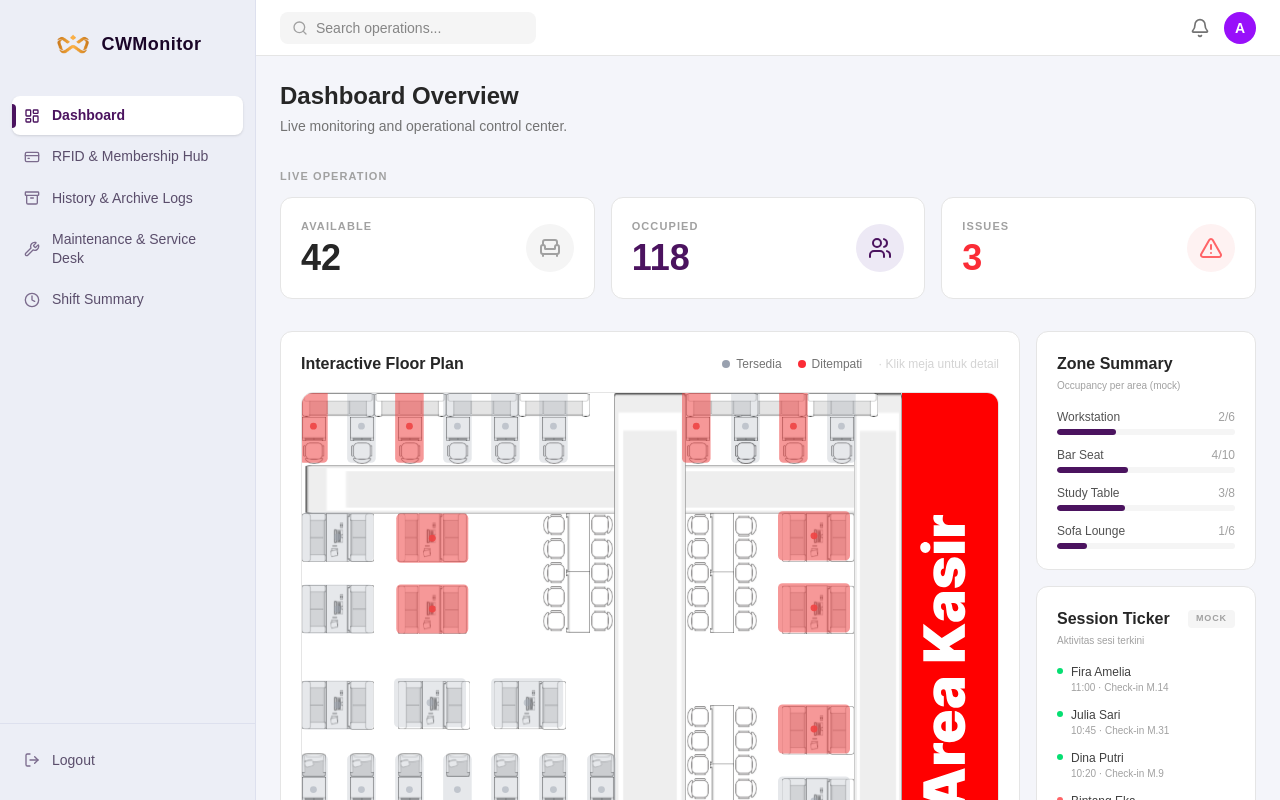
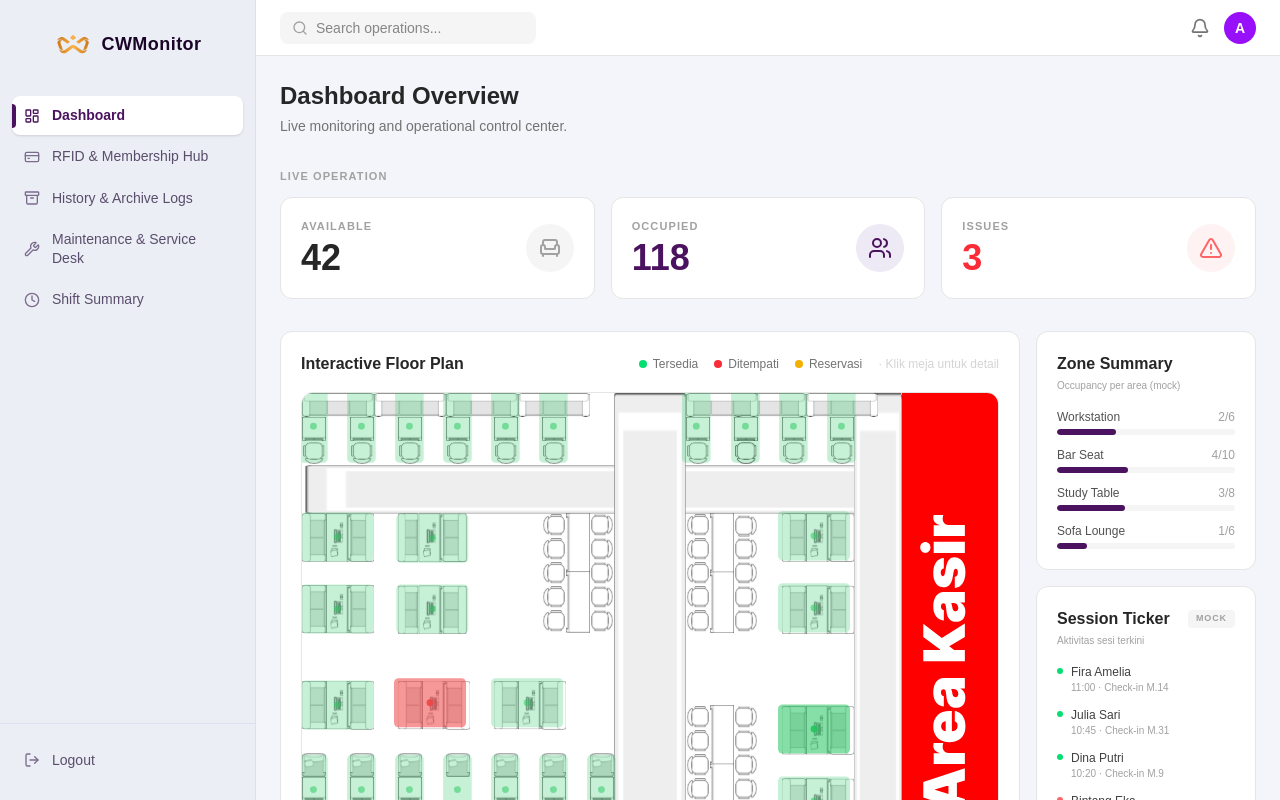
Before and after one commit to CW-Coffee-Smart-Monitor/CW-Monitoring, a Next.js app: page /admin/dashboard in a window 1280 px wide. Shown: the top 800 px of the page. Built offline with nearby package versions, Linux system fonts and the light colour scheme; no server answers; the database is empty.

Commit message:
feat: integrate table context for dynamic table status management and enhance layout with TableProvider

```diff
--- a/src/app/admin/dashboard/page.tsx
+++ b/src/app/admin/dashboard/page.tsx
@@ -8,6 +8,8 @@ import {
   Wifi,
   Armchair,
 } from 'lucide-react';
+
+import { useTableContext } from '@/context/TableContext';
 
 /* ── Mock data ──────────────────────────────────────────────── */
 
@@ -37,8 +39,8 @@ const OCCUPANCY_BARS = [
   { label: '6pm',  value: 28 },
 ];
 
-/* Tables occupied in snapshot (mock) */
-const OCCUPIED_IDS = new Set([2, 4, 8, 9, 10, 14, 23, 25, 29, 31]);
+// /* Tables occupied in snapshot (mock) */
+// const OCCUPIED_IDS = new Set([2, 4, 8, 9, 10, 14, 23, 25, 29, 31]);
 
 const SVG_W = 609, SVG_H = 483;
 
@@ -78,18 +80,18 @@ const TABLE_POS: { id: number; x: number; y: number; w?: number; h?: number }[]
 ];
 
 /* Session data for occupied tables (mock) */
-const TABLE_SESSIONS: Record<number, { name: string; member: string; checkIn: string; duration: string; type: string }> = {
-  2:  { name: 'Andi Rizky',     member: 'MBR-0021', checkIn: '09:15', duration: '1j 45m', type: 'Workstation' },
-  4:  { name: 'Budi Santoso',   member: 'MBR-0047', checkIn: '08:30', duration: '2j 30m', type: 'Workstation' },
-  8:  { name: 'Citra Maharani', member: 'MBR-0093', checkIn: '10:00', duration: '1j 00m', type: 'Study Table' },
-  9:  { name: 'Dina Putri',     member: 'MBR-0112', checkIn: '10:20', duration: '0j 40m', type: 'Study Table' },
-  10: { name: 'Erik Wijaya',    member: 'MBR-0058', checkIn: '09:45', duration: '1j 15m', type: 'Study Table' },
-  14: { name: 'Fira Amelia',    member: 'MBR-0074', checkIn: '11:00', duration: '0j 05m', type: 'Sofa Lounge' },
-  23: { name: 'Gilang Tirta',   member: 'MBR-0031', checkIn: '07:50', duration: '3j 10m', type: 'Bar Seat' },
-  25: { name: 'Hana Kusuma',    member: 'MBR-0088', checkIn: '08:10', duration: '2j 50m', type: 'Bar Seat' },
-  29: { name: 'Irfan Noor',     member: 'MBR-0065', checkIn: '09:30', duration: '1j 30m', type: 'Bar Seat' },
-  31: { name: 'Julia Sari',     member: 'MBR-0102', checkIn: '10:45', duration: '0j 15m', type: 'Bar Seat' },
-};
+// const TABLE_SESSIONS: Record<number, { name: string; member: string; checkIn: string; duration: string; type: string }> = {
+//   2:  { name: 'Andi Rizky',     member: 'MBR-0021', checkIn: '09:15', duration: '1j 45m', type: 'Workstation' },
+//   4:  { name: 'Budi Santoso',   member: 'MBR-0047', checkIn: '08:30', duration: '2j 30m', type: 'Workstation' },
+//   8:  { name: 'Citra Maharani', member: 'MBR-0093', checkIn: '10:00', duration: '1j 00m', type: 'Study Table' },
+//   9:  { name: 'Dina Putri',     member: 'MBR-0112', checkIn: '10:20', duration: '0j 40m', type: 'Study Table' },
+//   10: { name: 'Erik Wijaya',    member: 'MBR-0058', checkIn: '09:45', duration: '1j 15m', type: 'Study Table' },
+//   14: { name: 'Fira Amelia',    member: 'MBR-0074', checkIn: '11:00', duration: '0j 05m', type: 'Sofa Lounge' },
+//   23: { name: 'Gilang Tirta',   member: 'MBR-0031', checkIn: '07:50', duration: '3j 10m', type: 'Bar Seat' },
+//   25: { name: 'Hana Kusuma',    member: 'MBR-0088', checkIn: '08:10', duration: '2j 50m', type: 'Bar Seat' },
+//   29: { name: 'Irfan Noor',     member: 'MBR-0065', checkIn: '09:30', duration: '1j 30m', type: 'Bar Seat' },
+//   31: { name: 'Julia Sari',     member: 'MBR-0102', checkIn: '10:45', duration: '0j 15m', type: 'Bar Seat' },
+// };
 
 const ZONE_SUMMARY = [
   { zone: 'Workstation',  occupied: 2, total: 6  },
@@ -112,6 +114,17 @@ export default function AdminDashboardPage() {
   const maxBar = Math.max(...OCCUPANCY_BARS.map(b => b.value));
   const [selectedId, setSelectedId] = useState<number | null>(null);
   const [confirmTableId, setConfirmTableId] = useState<string | null>(null);
+
+  const { tables } = useTableContext();
+
+  const selectedTable =
+    selectedId != null
+      ? tables.find(t => t.id === selectedId)
+      : null;
+
+  const getTableStatus = (id: number) => {
+    return tables.find(t => t.id === id)?.status ?? 'available';
+  };
 
   return (
     <div className="space-y-8">
@@ -173,8 +186,9 @@ export default function AdminDashboardPage() {
           <div className="flex items-center justify-between mb-4 flex-wrap gap-2">
             <p className="font-semibold text-neutral-800">Interactive Floor Plan</p>
             <div className="flex items-center gap-4 text-xs text-neutral-500">
-              <span className="flex items-center gap-1.5"><span className="w-2 h-2 rounded-full bg-gray-400 block"></span>Tersedia</span>
+              <span className="flex items-center gap-1.5"><span className="w-2 h-2 rounded-full bg-green-400 block"></span>Tersedia</span>
               <span className="flex items-center gap-1.5"><span className="w-2 h-2 rounded-full bg-red-500 block"></span>Ditempati</span>
+              <span className="flex items-center gap-1.5"><span className="w-2 h-2 rounded-full bg-yellow-500 block"></span>Reservasi</span>
               <span className="text-neutral-300">· Klik meja untuk detail</span>
             </div>
           </div>
@@ -191,14 +205,19 @@ export default function AdminDashboardPage() {
               <image href="/Frame 112.svg" x="0" y="0" width={SVG_W} height={SVG_H} />
 
               {TABLE_POS.map(pos => {
-                const occupied = OCCUPIED_IDS.has(pos.id);
+              const status = getTableStatus(pos.id);
                 const w = pos.w ?? 63, h = pos.h ?? 43;
                 const x = pos.x - w / 2, y = pos.y - h / 2;
                 const isSelected = selectedId === pos.id;
-                const fill = occupied ? '#ef4444' : '#9ca3af';
+                const fill =
+                  status === 'occupied'
+                    ? '#ef4444'
+                    : status === 'reserved'
+                    ? '#f59e0b'
+                    : '#22c55e';
                 let opacity = 0.25;
                 if (isSelected) opacity = 0.85;
-                else if (occupied) opacity = 0.55;
+                else if (status !== 'available') opacity = 0.55;
                 return (
                   <g
                     key={pos.id}
@@ -212,7 +231,7 @@ export default function AdminDashboardPage() {
                         fill="none" stroke={fill} strokeWidth={2} rx={5} opacity={0.9}
                       />
                     )}
-                    <circle cx={pos.x} cy={pos.y} r={3} fill={fill} opacity={occupied ? 0.9 : 0.5} />
+                    <circle cx={pos.x} cy={pos.y} r={3} fill={fill} opacity={status !== 'available' ? 0.9 : 0.5} />
                   </g>
                 );
               })}
@@ -220,11 +239,18 @@ export default function AdminDashboardPage() {
               {/* Popup foreignObject */}
               {selectedId !== null && (() => {
                 const pos = TABLE_POS.find(p => p.id === selectedId)!;
-                const session = TABLE_SESSIONS[selectedId];
-                const occupied = OCCUPIED_IDS.has(selectedId);
+                const table = selectedTable;
+                const occupied = table?.status === 'occupied';
+                const reserved = table?.status === 'reserved';
+                const available =
+                  !occupied &&
+                  !reserved;
                 const th = pos.h ?? 43;
                 const popW = 192;
-                const popH = occupied ? 122 : 52;
+                const popH =
+                  occupied ? 60 :
+                  reserved ? 120 :
+                  60;
                 const rawX = pos.x - popW / 2;
                 const px = Math.min(Math.max(rawX, 6), SVG_W - popW - 6);
                 const isAbove = pos.y > SVG_H / 2;
@@ -247,7 +273,7 @@ export default function AdminDashboardPage() {
                     >
                       <div style={{ display: 'flex', alignItems: 'center', justifyContent: 'space-between', marginBottom: '6px' }}>
                         <span style={{ fontWeight: 700, fontSize: '11px', color: '#1a1a1a' }}>
-                          Meja #{selectedId}
+                          Meja {selectedId}
                         </span>
                         <button
                           type="button"
@@ -259,17 +285,62 @@ export default function AdminDashboardPage() {
                           </svg>
                         </button>
                       </div>
-                      {occupied && session ? (
+                      {occupied ? (
+                        <div
+                          style={{
+                            color: '#dc2626',
+                            fontWeight: 600,
+                          }}
+                        >
+                          Terisi
+                        </div>
+                      ) : reserved ? (
                         <>
-                          <div style={{ color: '#374151', fontWeight: 600, marginBottom: '2px' }}>{session.name}</div>
-                          <div style={{ color: '#9ca3af', marginBottom: '4px' }}>{session.member} · {session.type}</div>
-                          <div style={{ display: 'flex', alignItems: 'center', gap: '10px' }}>
-                            <span style={{ color: '#6b7280' }}>Masuk {session.checkIn}</span>
-                            <span style={{ color: '#4B135F', fontWeight: 700 }}>{session.duration}</span>
+                          <div
+                            style={{
+                              color: '#1f2937',
+                              fontWeight: 600,
+                              marginBottom: '4px',
+                            }}
+                          >
+                            Atas Nama: {table?.reservedBy ?? 'Reservasi'}
+                          </div>
+
+                          <div
+                            style={{
+                              color: '#6b7280',
+                              marginBottom: '4px',
+                            }}
+                          >
+                            Jam: {table?.reservationArrivalTime ?? '-'}
+                          </div>
+                          <div
+                            style={{
+                              color: '#6b7280',
+                              marginBottom: '4px',
+                            }}
+                          >
+                            Status: {table?.reservationStatus ?? '-'}
+                          </div>
+
+                          <div
+                            style={{
+                              color: '#f59e0b',
+                              fontWeight: 600,
+                            }}
+                          >
+                            Reservasi
                           </div>
                         </>
                       ) : (
-                        <div style={{ color: '#16a34a', fontWeight: 600 }}>Tersedia</div>
+                        <div
+                          style={{
+                            color: '#16a34a',
+                            fontWeight: 600,
+                          }}
+                        >
+                          Tersedia
+                        </div>
                       )}
                     </div>
                   </foreignObject>
--- a/src/app/admin/layout.tsx
+++ b/src/app/admin/layout.tsx
@@ -1,8 +1,10 @@
 import AdminSidebar from '@/components/admin/AdminSidebar';
 import AdminTopBar from '@/components/admin/AdminTopBar';
+import { TableProvider } from "@/context/TableContext";
 
 export default function AdminLayout({ children }: { readonly children: React.ReactNode }) {
   return (
+    <TableProvider>
       <div className="flex min-h-screen bg-[#F4F5FA]">
         <AdminSidebar />
         <div className="flex-1 flex flex-col min-w-0">
@@ -12,5 +14,6 @@ export default function AdminLayout({ children }: { readonly children: React.Rea
           </main>
         </div>
       </div>
+    </TableProvider>
   );
 }
--- a/src/context/TableContext.tsx
+++ b/src/context/TableContext.tsx
@@ -265,6 +265,8 @@ function tableReducer(state: State, action: Action): State {
             reservationId: null,
             reservedBy: null,
             reservedUntil: null,
+            reservationStatus: null,
+            reservationArrivalTime: null,
           } : t
         ),
       };
@@ -300,6 +302,8 @@ function tableReducer(state: State, action: Action): State {
             reservationId: activeRes.id,
             reservedBy: activeRes.guestName,
             reservedUntil: activeRes.expiresAt,
+            reservationStatus: activeRes.status,
+            reservationArrivalTime: activeRes.arrivalTime,
           };
         } else if (wasReserved && !activeRes) {
           // Reservation expired or removed in Firestore
@@ -309,6 +313,8 @@ function tableReducer(state: State, action: Action): State {
             reservationId: null,
             reservedBy: null,
             reservedUntil: null,
+            reservationStatus: null,
+            reservationArrivalTime: null,
           };
         }
         if (t.status === 'reserved') newReservedS.add(t.id);
--- a/src/types/index.ts
+++ b/src/types/index.ts
@@ -33,6 +33,8 @@ export interface TableState {
   reservationId?: string | null;
   reservedBy?: string | null;
   reservedUntil?: number | null; // unix ms — tolerance expires at this time
+  reservationStatus?: string | null;
+  reservationArrivalTime?: string | null;
 }
 
 /** Facility tags attached to each table */
```
Lines whose indentation alone changed are shown as unchanged.
